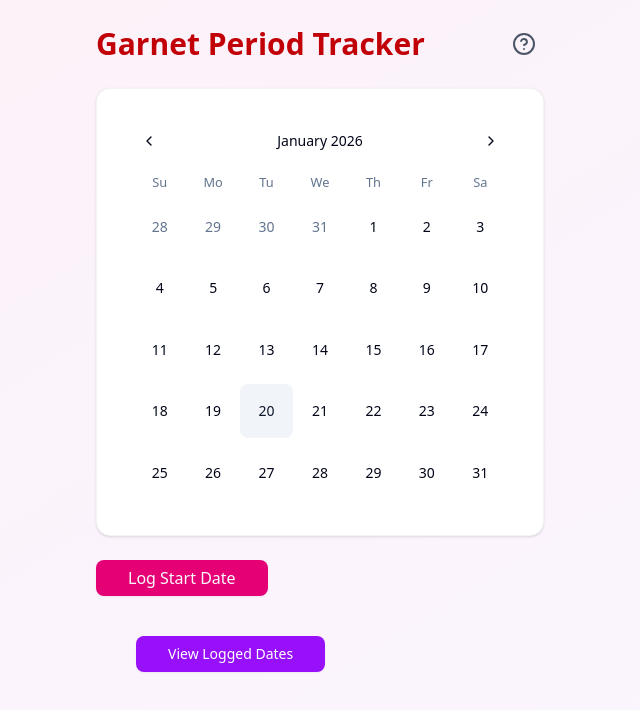
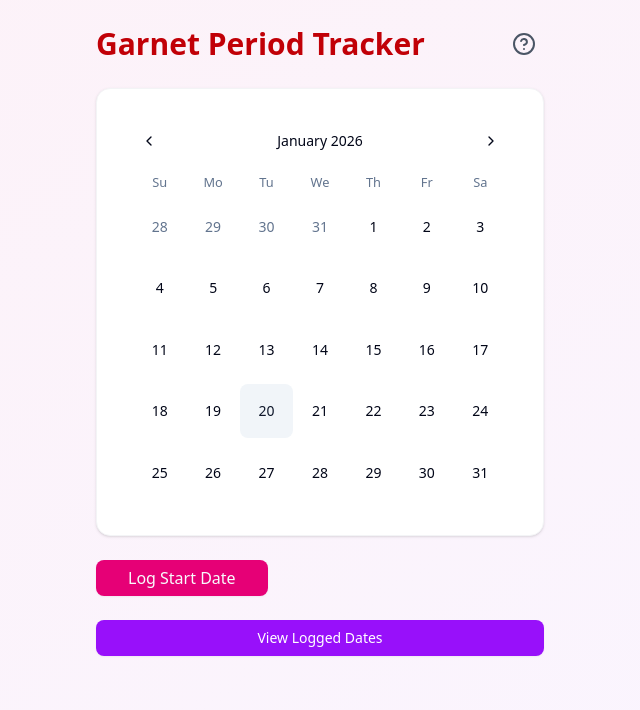
Before and after one commit to Danielle73/Garnet, a React (Vite) app: page /tracker in a window 1280 px wide. Shown: the top 710 px of the page, without its empty margins (320-960 px from the left). Built offline with nearby package versions, Linux system fonts and the light colour scheme.

Commit message:
fix(ux): align view logged dates button with primary action

```diff
--- a/src/screens/TrackerScreen.tsx
+++ b/src/screens/TrackerScreen.tsx
@@ -201,14 +201,16 @@ function TrackerScreen({
       Edit Last Entry
     </Button>
   )}
-</div>
+
 
 
 <Link to="/history">
-  <Button className="w-full ml-10 py-3 bg-purple-600 hover:bg-purple-700  focus:ring-purple-500 sm:w-auto sm:px-8 text-white mt-4">
-    View Logged Dates
-  </Button>
+<Button className="w-full py-3 bg-purple-600 hover:bg-purple-700 focus:ring-purple-500 text-white mt-4">
+  View Logged Dates
+</Button>
 </Link>
+
+</div>
 
 
 {/* <div className="bg-white rounded-xl shadow-sm border border-gray-100 p-4 sm:p-6">
```
